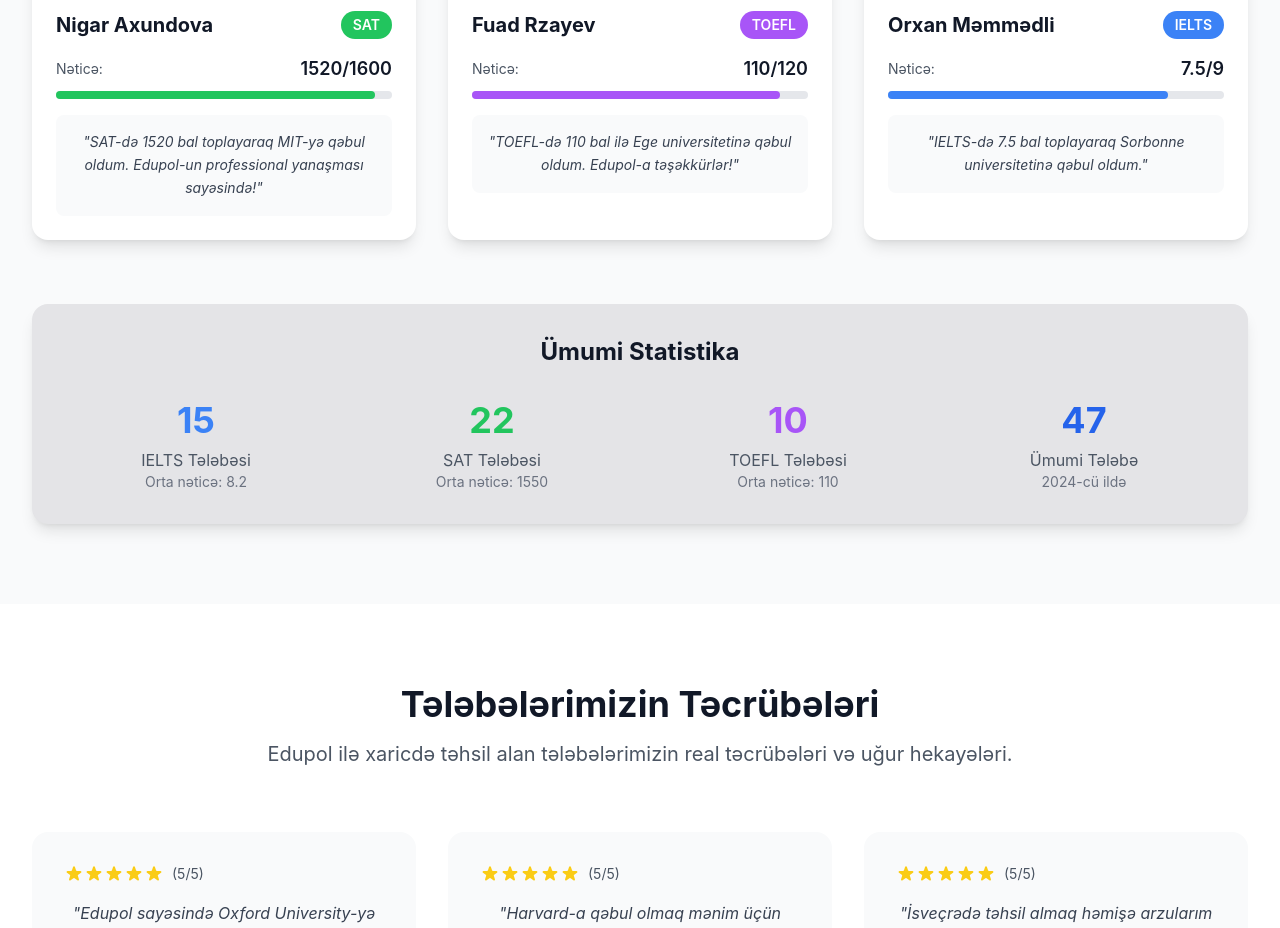
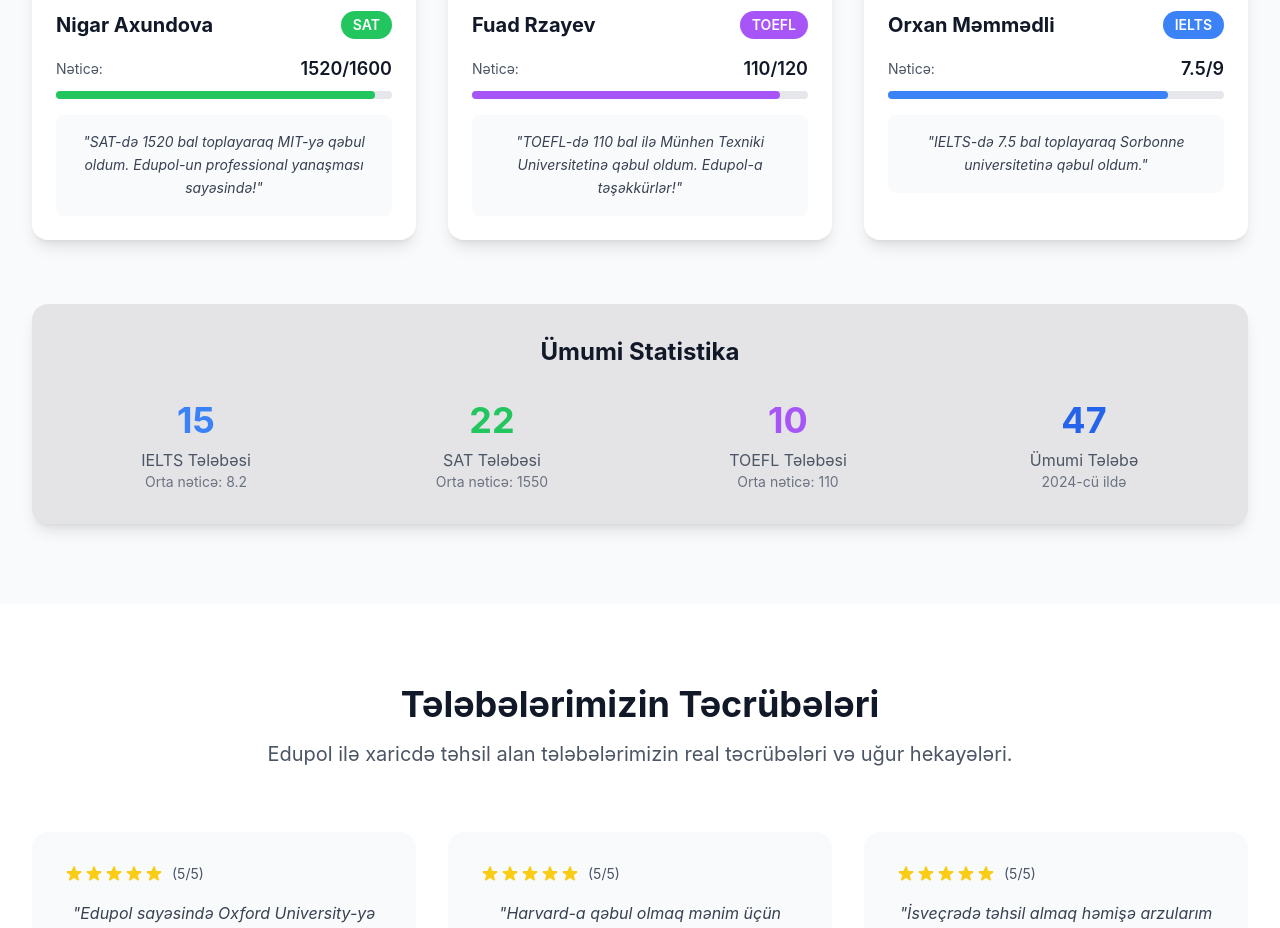
Before and after one commit to Faridmammad/edupol-study-abroad, a React (Create React App) app: page / in a window 1280 px wide. Shown: the part 4340-5268 px from the top of the page. Built offline with nearby package versions, Linux system fonts and the light colour scheme.

Commit message:
Update student results data

```diff
--- a/src/data/studentResults.ts
+++ b/src/data/studentResults.ts
@@ -55,7 +55,7 @@
     maxScore: 120,
     year: 2024,
     photo: Student5,
-    testimonial: 'TOEFL-də 110 bal ilə Ege universitetinə qəbul oldum. Edupol-a təşəkkürlər!'
+    testimonial: 'TOEFL-də 110 bal ilə Münhen Texniki Universitetinə qəbul oldum. Edupol-a təşəkkürlər!'
   },
   {
     id: '6',
```
